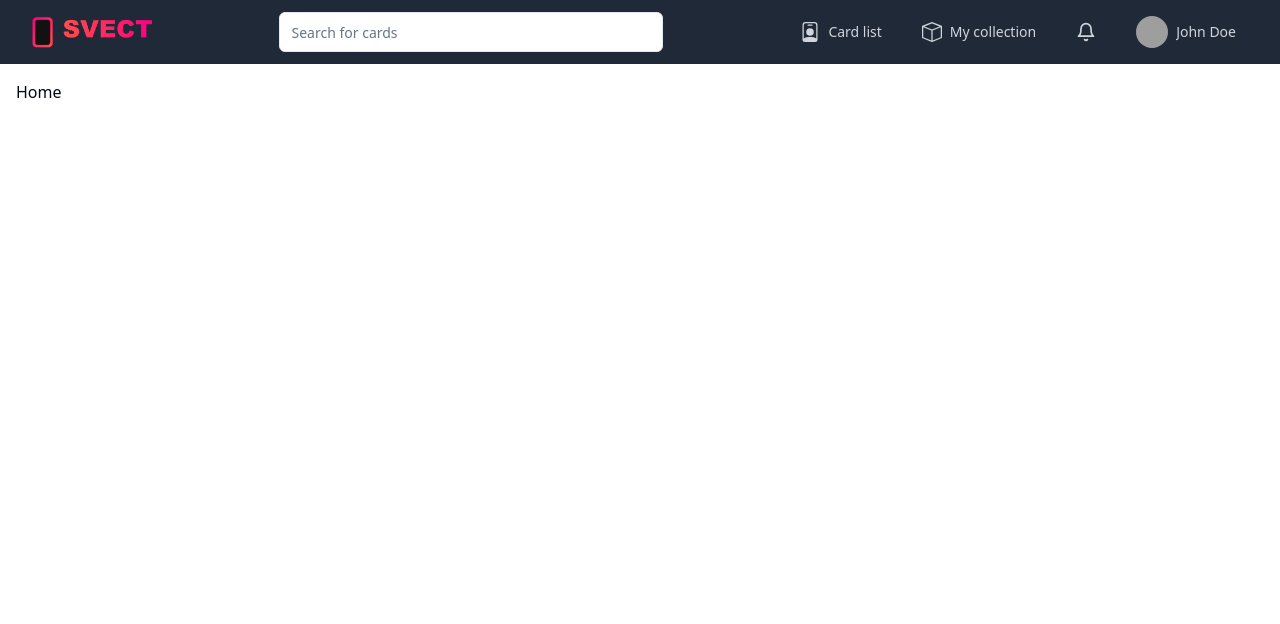
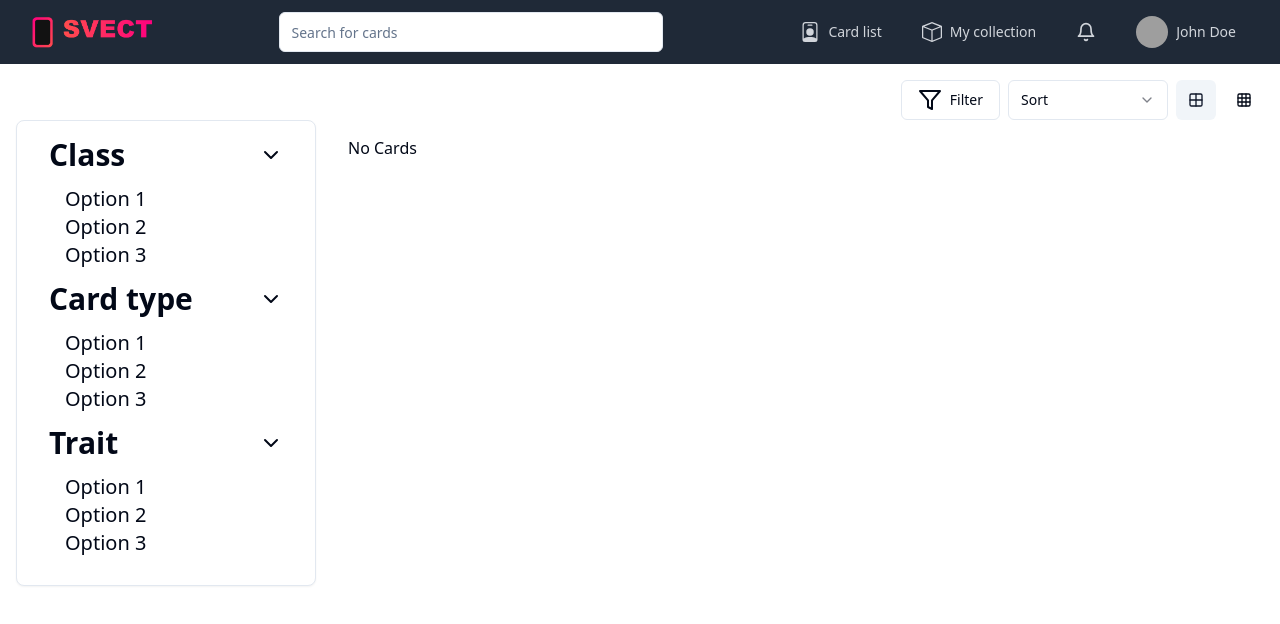
Before and after one commit to Tryphamour/SVE-Collection-Tracker, a React (Vite) app in the folder apps/client/: page / in a window 1280 px wide. Shown: the top 624 px of the page. Built offline with nearby package versions, Linux system fonts and the light colour scheme; no server answers; grey boxes are pictures that could not be loaded.

Commit message:
feat(client): enhance HomePage with filter, sort, and layout toggle features

```diff
--- a/apps/client/src/pages/HomePage.tsx
+++ b/apps/client/src/pages/HomePage.tsx
@@ -1,9 +1,149 @@
-import Layout from "#src/components/layout";
+import Layout from '#src/components/layout';
+import { Button } from '#src/components/ui/button';
+import { Card } from '#src/components/ui/card';
+import {
+  Collapsible,
+  CollapsibleContent,
+  CollapsibleTrigger,
+} from '#src/components/ui/collapsible';
+import {
+  DropdownMenu,
+  DropdownMenuContent,
+  DropdownMenuItem,
+  DropdownMenuTrigger,
+} from '#src/components/ui/dropdown-menu';
+import {
+  Select,
+  SelectContent,
+  SelectItem,
+  SelectTrigger,
+} from '#src/components/ui/select';
+import { Toggle } from '#src/components/ui/toggle';
+import { ChevronDown, Filter, Grid2X2, Grid3X3 } from 'lucide-react';
+import { useState } from 'react';
+
+function FilterDropdown() {
+  return (
+    <DropdownMenu>
+      <DropdownMenuTrigger>
+        <Button variant="outline">
+          <Filter size={24} className="mr-2" />
+          Filter
+        </Button>
+      </DropdownMenuTrigger>
+      <DropdownMenuContent>
+        <DropdownMenuItem>Option 1</DropdownMenuItem>
+        <DropdownMenuItem>Option 2</DropdownMenuItem>
+        <DropdownMenuItem>Option 3</DropdownMenuItem>
+      </DropdownMenuContent>
+    </DropdownMenu>
+  );
+}
+
+function SortSelect() {
+  return (
+    <Select>
+      <SelectTrigger className="w-40">Sort</SelectTrigger>
+      <SelectContent>
+        <SelectItem value="option1">Option 1</SelectItem>
+        <SelectItem value="option2">Option 2</SelectItem>
+        <SelectItem value="option3">Option 3</SelectItem>
+      </SelectContent>
+    </Select>
+  );
+}
+
+function LayoutToggle({
+  layoutMode,
+  setLayoutMode,
+}: {
+  layoutMode: 'gridSM' | 'gridLG';
+  setLayoutMode: (mode: 'gridSM' | 'gridLG') => void;
+}) {
+  return (
+    <div className="flex items-center space-x-2">
+      <Toggle
+        pressed={layoutMode === 'gridSM'}
+        onPressedChange={() => setLayoutMode('gridSM')}
+      >
+        <Grid2X2 size={24} />
+      </Toggle>
+      <Toggle
+        pressed={layoutMode === 'gridLG'}
+        onPressedChange={() => setLayoutMode('gridLG')}
+      >
+        <Grid3X3 size={24} />
+      </Toggle>
+    </div>
+  );
+}
+
+const menuItems = [
+  {
+    title: 'Class',
+    options: ['Option 1', 'Option 2', 'Option 3'],
+  },
+  {
+    title: 'Card type',
+    options: ['Option 1', 'Option 2', 'Option 3'],
+  },
+  {
+    title: 'Trait',
+    options: ['Option 1', 'Option 2', 'Option 3'],
+  },
+];
+
+function CardMenu() {
+  return (
+    <Card className="p-4">
+      {menuItems.map((item) => (
+        <Collapsible key={item.title} defaultOpen>
+          <div className="flex items-center justify-between space-x-4 px-4">
+            <h4 className="text-3xl font-bold">{item.title}</h4>
+            <CollapsibleTrigger>
+              <ChevronDown size={24} />
+            </CollapsibleTrigger>
+          </div>
+          <CollapsibleContent>
+            <ul className="rounded-md px-4 py-3 text-xl ml-4">
+              {item.options.map((option) => (
+                <li key={option}>{option}</li>
+              ))}
+            </ul>
+          </CollapsibleContent>
+        </Collapsible>
+      ))}
+    </Card>
+  );
+}
+
+function CardList({ layoutMode }: { layoutMode: 'gridSM' | 'gridLG' }) {
+  return (
+    <div
+      className={`bg-white dark:bg-gray-800 p-4 ${layoutMode === 'gridSM' ? 'grid grid-cols-2' : 'grid grid-cols-3'}`}
+    >
+      No Cards
+    </div>
+  );
+}
 
 export default function HomePage() {
+  const [layoutMode, setLayoutMode] = useState<'gridSM' | 'gridLG'>('gridSM');
   return (
     <Layout>
-      <h1>Home</h1>
+      <div className="flex items-end justify-end h-full w-full space-x-2">
+        <FilterDropdown />
+        <SortSelect />
+        <LayoutToggle layoutMode={layoutMode} setLayoutMode={setLayoutMode} />
+      </div>
+      <div className="grid grid-cols-4 gap-4 ">
+        <div className="col-span-1">
+          <CardMenu />
+        </div>
+        <div className="col-span-3">
+          <CardList layoutMode={layoutMode} />
+        </div>
+      </div>
     </Layout>
   );
 }
```
